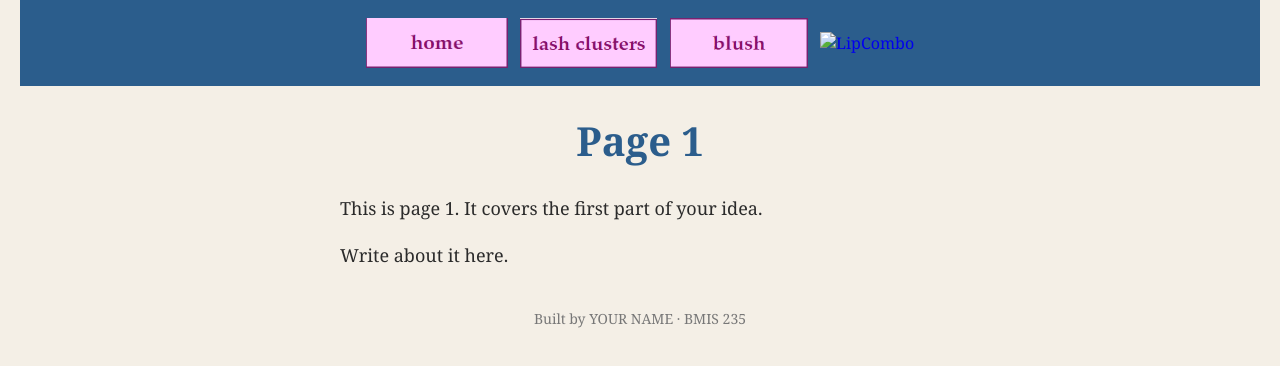
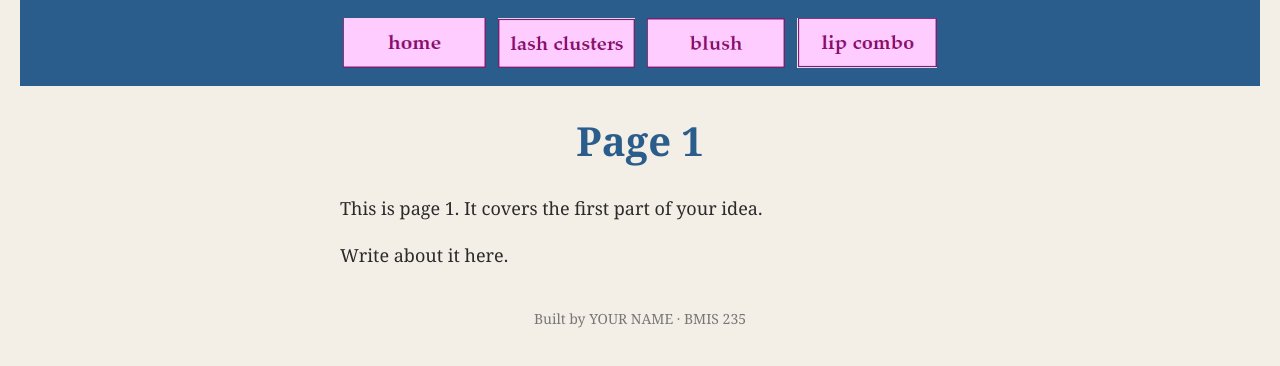
Before and after one commit to Yjasso-cloud/bmis235-html-3, a plain HTML site: page lashclusters.html in a window 1280 px wide. Drawn offline with Linux system fonts and the light colour scheme.

Commit message:
Update lashclusters.html

```diff
--- a/lashclusters.html
+++ b/lashclusters.html
@@ -25,7 +25,7 @@
     <a href="index.html"><img src="img/home.png" alt="Home"></a>
     <a href="lashclusters.html"><img src="img/lashclusters.png" alt="LashClusters"></a>
     <a href="blush.html"><img src="img/blush.png" alt="Blush"></a>
-    <a href="lipcombo.html"><img src="img/lipcombo.png.png" alt="LipCombo"></a>
+    <a href="lipcombo.html"><img src="img/lipcombo.png" alt="LipCombo"></a>
 </nav>
 
 <h1>Page 1</h1>
```
